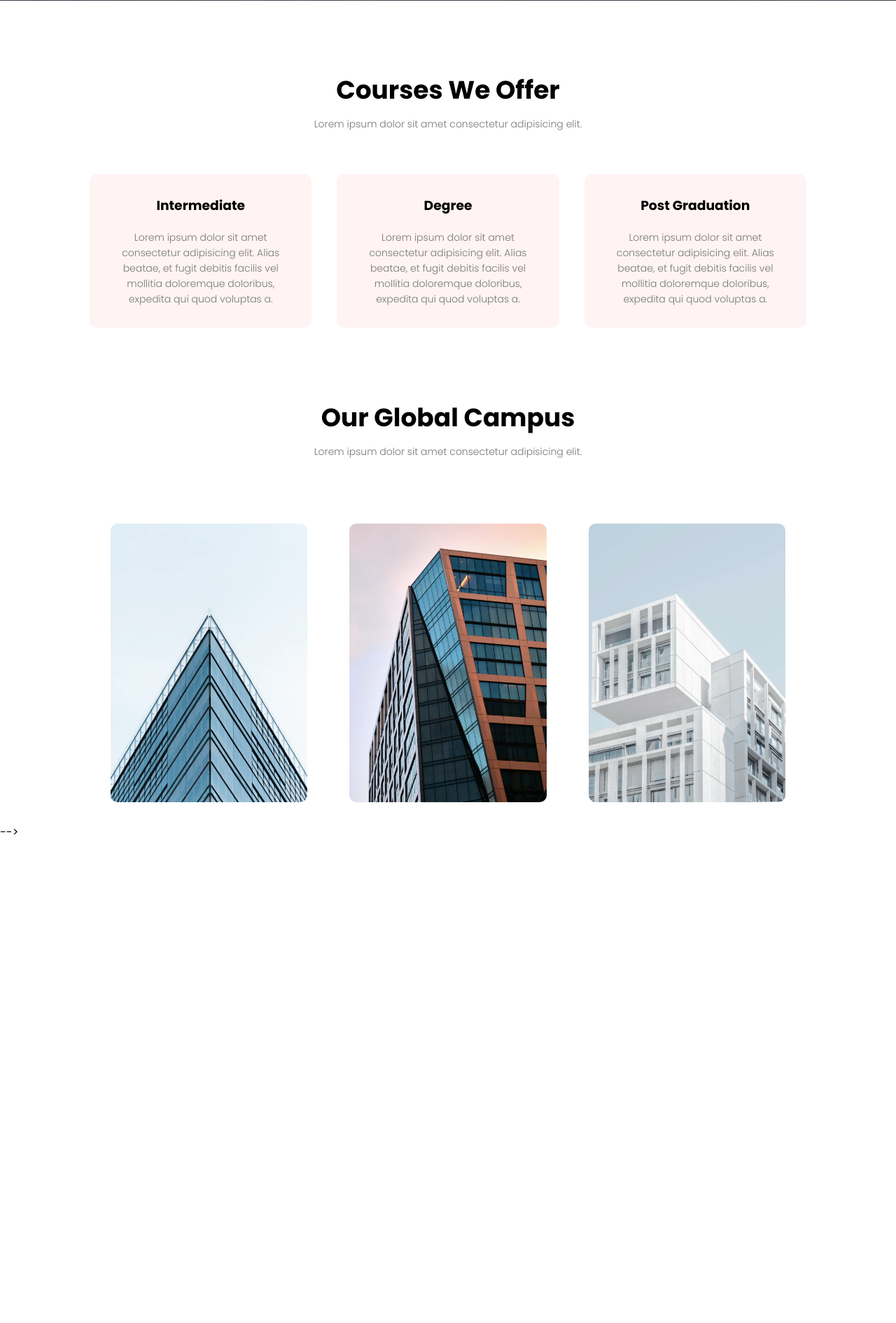
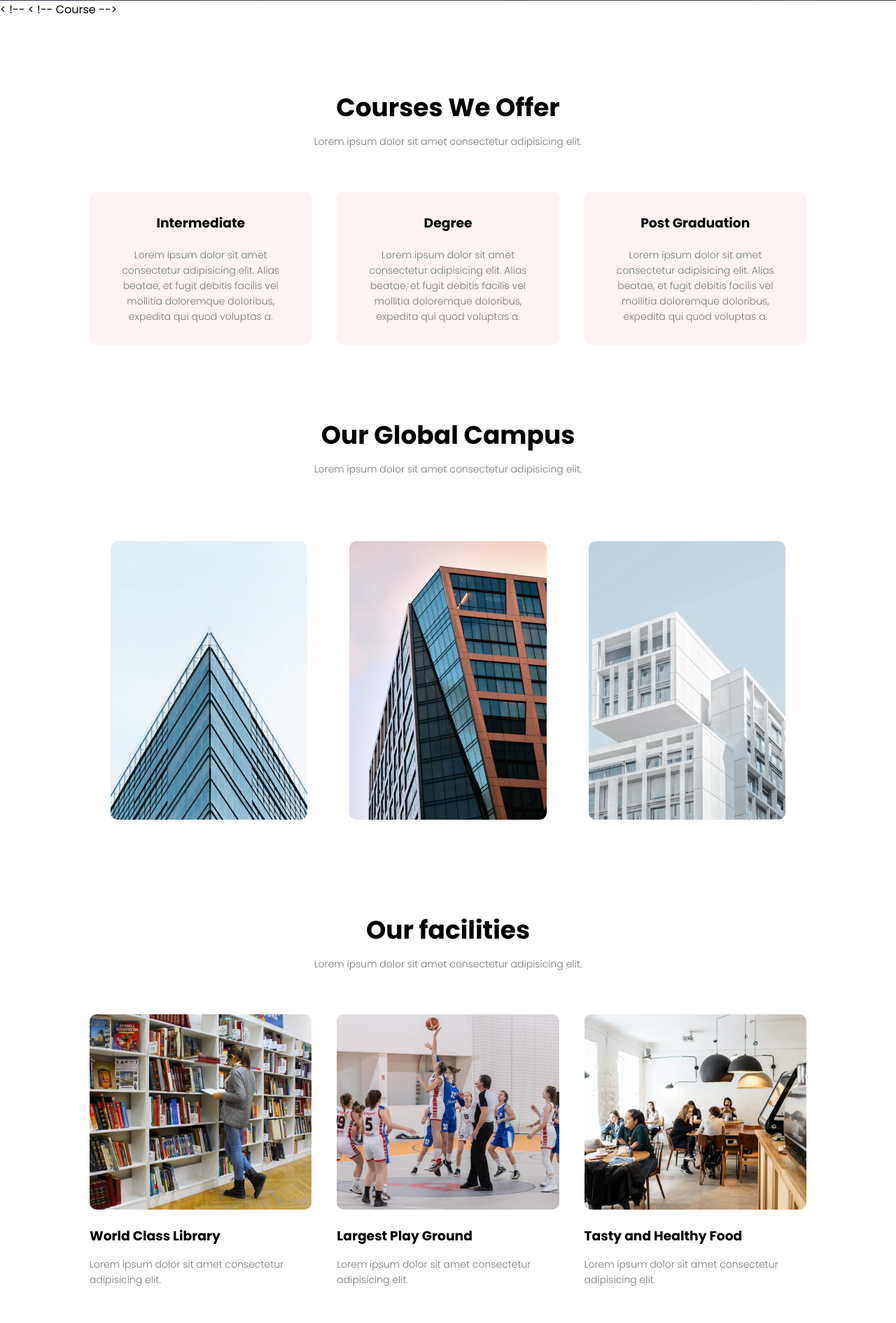
Before and after one commit to juhinagpure/Eduford-university, a PHP site: page / in a window 1280 px wide. Shown: the part 799-2689 px from the top of the page at 70% size. Before the commit the page ends 1991 px from the top, so only its background shows below. Run offline with PHP 8.4, Linux system fonts and the light colour scheme.

Commit message:
added 3 images in facilities section and style it

```diff
--- a/index.html
+++ b/index.html
@@ -35,7 +35,7 @@
             <p></p><a href="" class="hero-btn">Visit Us To Know More</a>
         </div>
     </section>
-    <!-- < !-- Course -->
+    < !-- < !-- Course -->
         <section class="course">
             <h1>Courses We Offer</h1>
             <p>Lorem ipsum dolor sit amet consectetur adipisicing elit. </p>
@@ -60,36 +60,61 @@
                 </div>
             </div>
         </section>
-
-    <!-- campus -->
+        <!-- campus  -->
         <section class="campus">
             <h1>Our Global Campus</h1>
             <p>Lorem ipsum dolor sit amet consectetur adipisicing elit. </p>
-
             <div class="row">
-            <div class="campus-col">
-                <img src="/eduford_img/london.png">
+                <div class="campus-col"><img src="/eduford_img/london.png">
                     <div class="layer">
                         <h3>LONDON</h3>
                     </div>
                 </div>
-            <div class="campus-col">
-                <img src="/eduford_img/newyork.png">
+                <div class="campus-col"><img src="/eduford_img/newyork.png">
                     <div class="layer">
                         <h3>NEW YORK</h3>
                     </div>
                 </div>
-            <div class="campus-col">
-                <img src="/eduford_img/washington.png">
+                <div class="campus-col"><img src="/eduford_img/washington.png">
                     <div class="layer">
                         <h3>WASHINGTON</h3>
                     </div>
                 </div>
             </div>
+        </section>
+
+        <!-- facilities -->
+
+        <section class="facilities">
+            <h1>Our facilities</h1>
+            <p>Lorem ipsum dolor sit amet consectetur adipisicing elit.</p>
+            <div class="row">
+                <div class="facilities-col">
+                    <img src="/eduford_img/library.png" alt="">
+                    <h3>World Class Library</h3>
+                    <p>Lorem ipsum dolor sit amet consectetur adipisicing elit.</p>
+                </div>
+
+                <div class="facilities-col">
+                    <img src="/eduford_img/basketball.png" alt="">
+                    <h3>Largest Play Ground</h3>
+                    <p>Lorem ipsum dolor sit amet consectetur adipisicing elit.</p>
+                </div>
+
+                <div class="facilities-col">
+                    <img src="/eduford_img/cafeteria.png" alt="">
+                    <h3>Tasty and Healthy Food</h3>
+                    <p>Lorem ipsum dolor sit amet consectetur adipisicing elit.</p>
+                </div>
+            </div>
+        </section>
 
 
-    </section>
-    <!-- < !-- javascript for toggle menu--> -->
+
+
+
+
+        <!-- javascript for toggle menu -->
         <script>
             var navLinks = document.getElementById("navLinks");
 
--- a/style.css
+++ b/style.css
@@ -230,3 +230,31 @@ h3{
     bottom: 49%;
     opacity: 1;
 }
+
+/* facilities */
+.facilities{
+    width: 80%;
+    margin: auto;
+    text-align: center;
+    padding-top: 100px;
+}
+.facilities-col{
+    flex-basis: 31%;
+    border-radius: 10px;
+    margin-bottom: 5%;
+    text-align: left;
+}
+.facilities-col img{
+width: 100%;
+border-radius: 10px;
+}
+
+.facilities-col p{
+    padding: 0;
+}
+
+.facilities-col h3{
+    margin-top: 16px;
+    margin-bottom: 15px;
+    text-align: left;
+}
```
Lines whose indentation alone changed are shown as unchanged.
